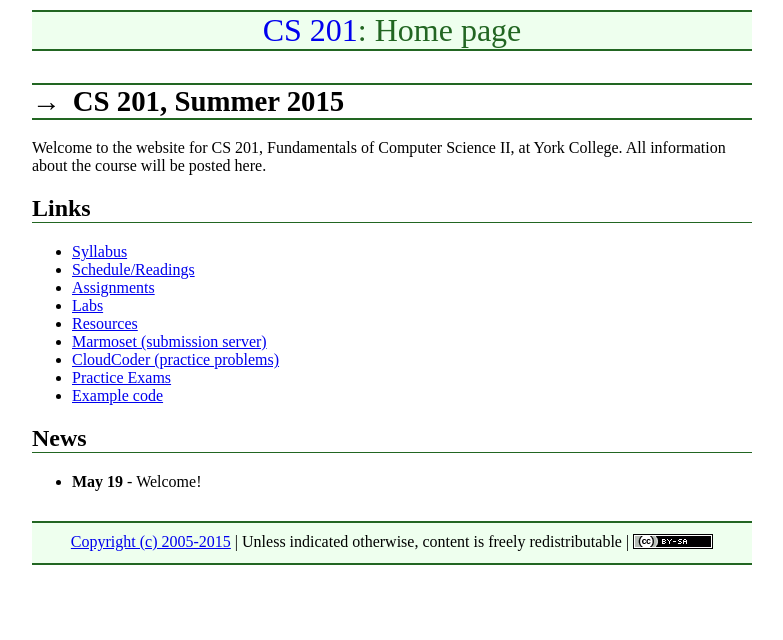
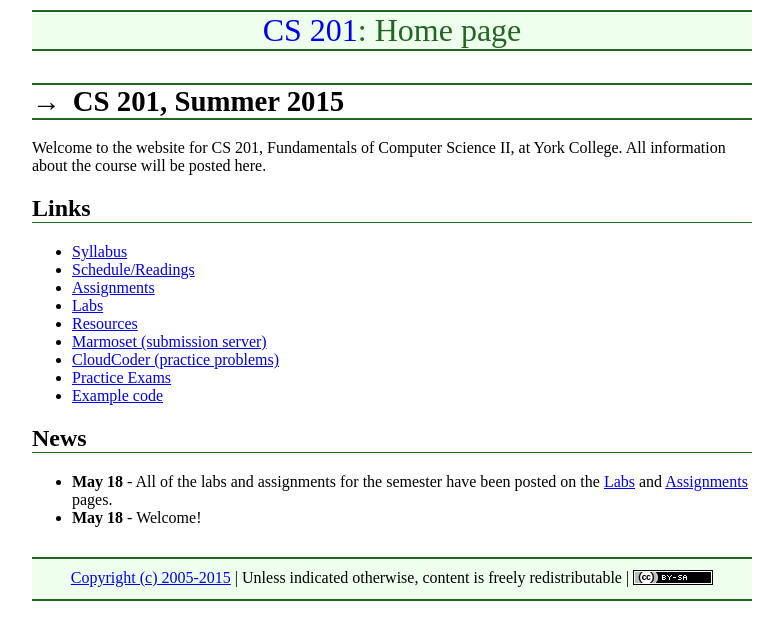
Before and after one commit to ycpcs/cs201-summer2015, a Jekyll site: the page built from index.md, in a window 1280 px wide. Shown: the top 640 px of the page, without its empty margins (248-1031 px from the left). Built offline with Jekyll 4.4.1, drawn with Linux system fonts in a browser that asks for light colours; nearby versions of some CDN libraries; Markdown is read by kramdown in place of the engine named in the settings.

Commit message:
all labs and assignments are ready to go

```diff
--- a/index.md
+++ b/index.md
@@ -23,4 +23,5 @@ Welcome to the website for CS 201, Fundamentals of Computer Science II, at York
 
 ## News
 
-* **May 19** - Welcome!
+* **May 18** - All of the labs and assignments for the semester have been posted on the [Labs](labs/index.html) and [Assignments](assign/index.html) pages.
+* **May 18** - Welcome!
```
